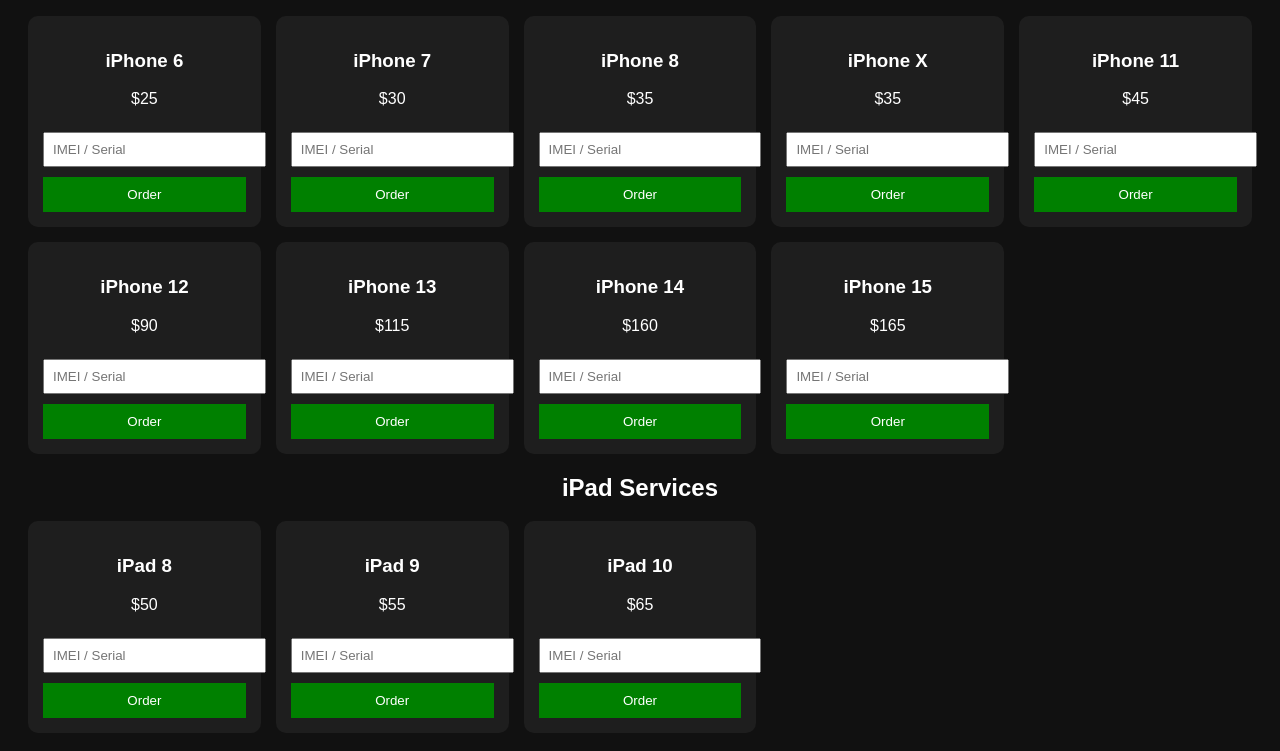
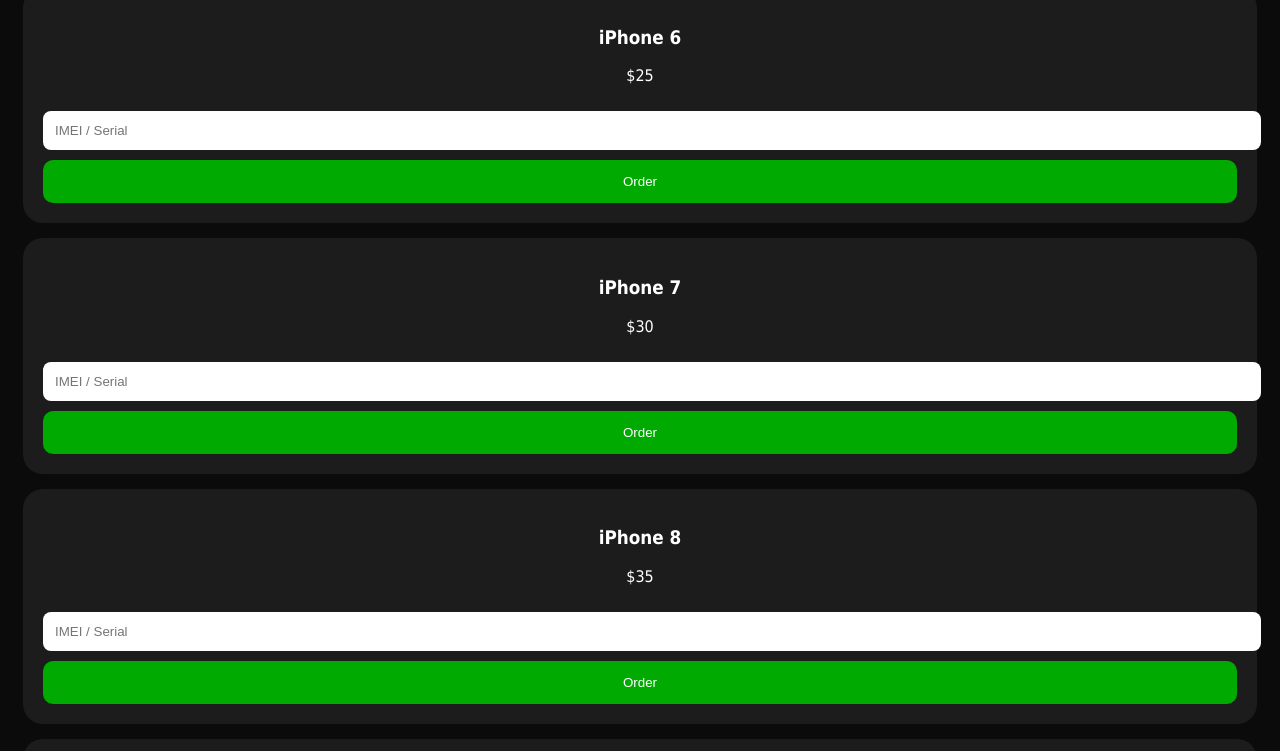
Before and after one commit to hulooltech/irmovi-vip, a plain HTML site: page index.html in a window 1280 px wide. Shown: the part 141-892 px from the top of the page. Drawn offline with Linux system fonts and the light colour scheme.

Commit message:
Update style.css

```diff
--- a/style.css
+++ b/style.css
@@ -1,39 +1,35 @@
 body {
-  font-family: Arial;
-  background: #111;
-  color: #fff;
-  padding: 20px;
+    background:#0b0b0b;
+    color:white;
+    font-family:Tahoma;
+    text-align:center;
 }
 
-h1, h2 {
-  text-align: center;
-}
-
-.grid {
-  display: grid;
-  grid-template-columns: repeat(auto-fill, minmax(220px, 1fr));
-  gap: 15px;
+.container {
+    max-width:400px;
+    margin:auto;
 }
 
 .card {
-  background: #1e1e1e;
-  padding: 15px;
-  border-radius: 10px;
-  text-align: center;
+    background:#1c1c1c;
+    border-radius:20px;
+    padding:20px;
+    margin:15px;
 }
 
-input {
-  width: 100%;
-  padding: 8px;
-  margin-top: 8px;
+input, select {
+    width:100%;
+    padding:12px;
+    margin:10px 0;
+    border-radius:8px;
+    border:none;
 }
 
 button {
-  margin-top: 10px;
-  padding: 10px;
-  width: 100%;
-  background: green;
-  color: white;
-  border: none;
-  cursor: pointer;
+    width:100%;
+    padding:14px;
+    background:#00aa00;
+    color:white;
+    border:none;
+    border-radius:10px;
 }
```
